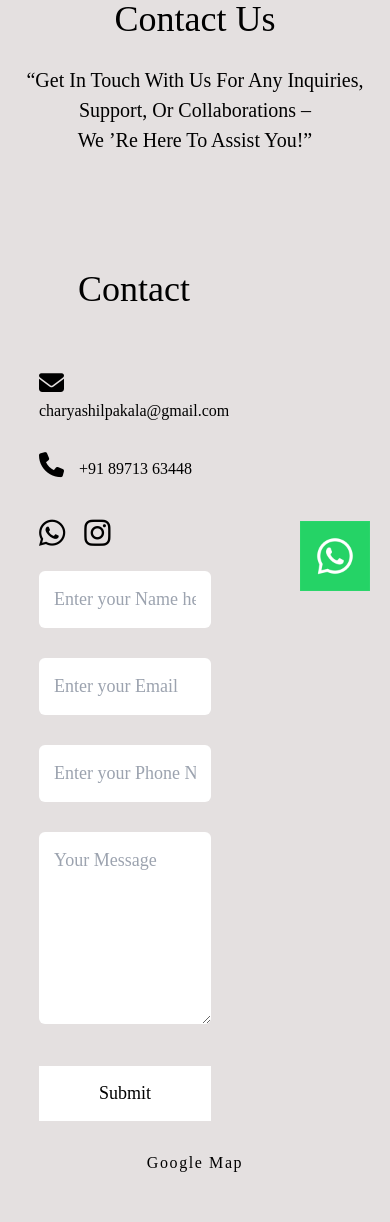
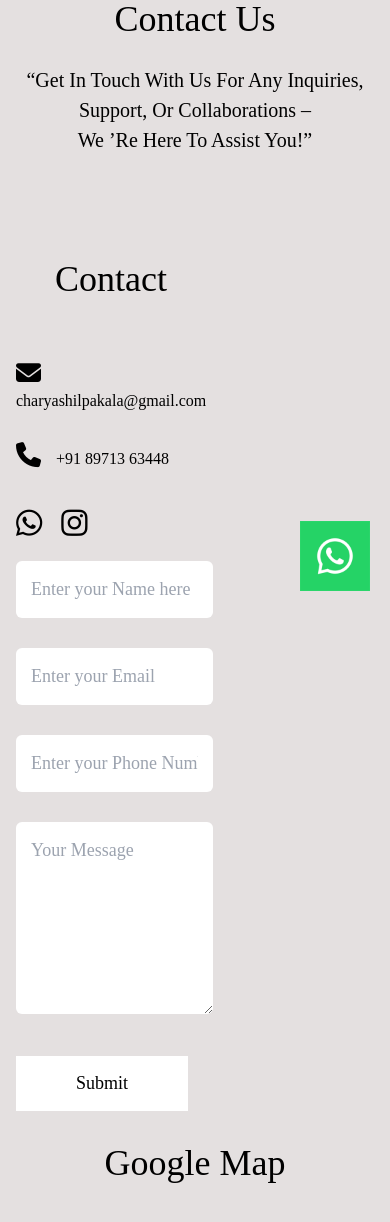
Before and after one commit to VidyavathiR/shilpakalamandir_website, a Django app: page /contact/ in a window 390 px wide; the page is wider, and only the part inside the window is pictured. Shown: the part 213-1435 px from the top of that part. Run offline with Django 5.2, Linux system fonts and the light colour scheme; some libraries are stand-ins or nearby versions; some web fonts are replaced.

Commit message:
initial commit

```diff
--- a/templates/about.html
+++ b/templates/about.html
@@ -7,7 +7,7 @@
     <div class="container">
         <div class="row1">
             <div class="about-col1">
-                <h1 class="tracking-widest">About Us</h1>
+                <h1 class="py-4  lg:text-6xl ">About Us</h1>
             </div>
 
             <div class="about-col2">
--- a/templates/contact.html
+++ b/templates/contact.html
@@ -20,7 +20,7 @@
 
 
 	<div id="contact">
-		<div class="container1">
+		<div class="container">
 			<div class="row">
 				<div class="contact-left">
 					<h1 class=" text-4xl py-8">Contact </h1>
@@ -54,8 +54,8 @@
 	</div>
 
 
-	<div class="wp-block-coblocks-map" style="min-height: 400px;" data-map-attr="/qaddress/q:/qundefined/q||/qlat/q:/qundefined/q||/qlng/q:/qundefined/q||/qskin/q:/qstandard/q||/qzoom/q:/q12/q||/qiconSize/q:/q36/q||/qmapTypeControl/q:/qtrue/q||/qzoomControl/q:/qtrue/q||/qstreetViewControl/q:/qtrue/q||/qfullscreenControl/q:/qtrue/q">
-		<h1 class="tracking-widest">Google Map</h1>
+	<div class=" container wp-block-coblocks-map" style="min-height: 400px;" data-map-attr="/qaddress/q:/qundefined/q||/qlat/q:/qundefined/q||/qlng/q:/qundefined/q||/qskin/q:/qstandard/q||/qzoom/q:/q12/q||/qiconSize/q:/q36/q||/qmapTypeControl/q:/qtrue/q||/qzoomControl/q:/qtrue/q||/qstreetViewControl/q:/qtrue/q||/qfullscreenControl/q:/qtrue/q">
+		<h1 class="  text-4xl py-8">Google Map</h1>
 		<div class="map-container">
 			<iframe
 				src="https://www.google.com/maps/embed?pb=!1m18!1m12!1m3!1d3888.426347829293!2d77.9579085!3d12.9445479!2m3!1f0!2f0!3f0!3m2!1i1024!2i768!4f13.1!3m3!1m2!1s0x3bade14bae6c2b87%3A0xdc1b7146399e1835!2sChandra%20Shekara%20Charya%20Shilpa%20kala%20Mandira!5e0!3m2!1sen!2sin!4v1693579715775!5m2!1sen!2sin"
```
